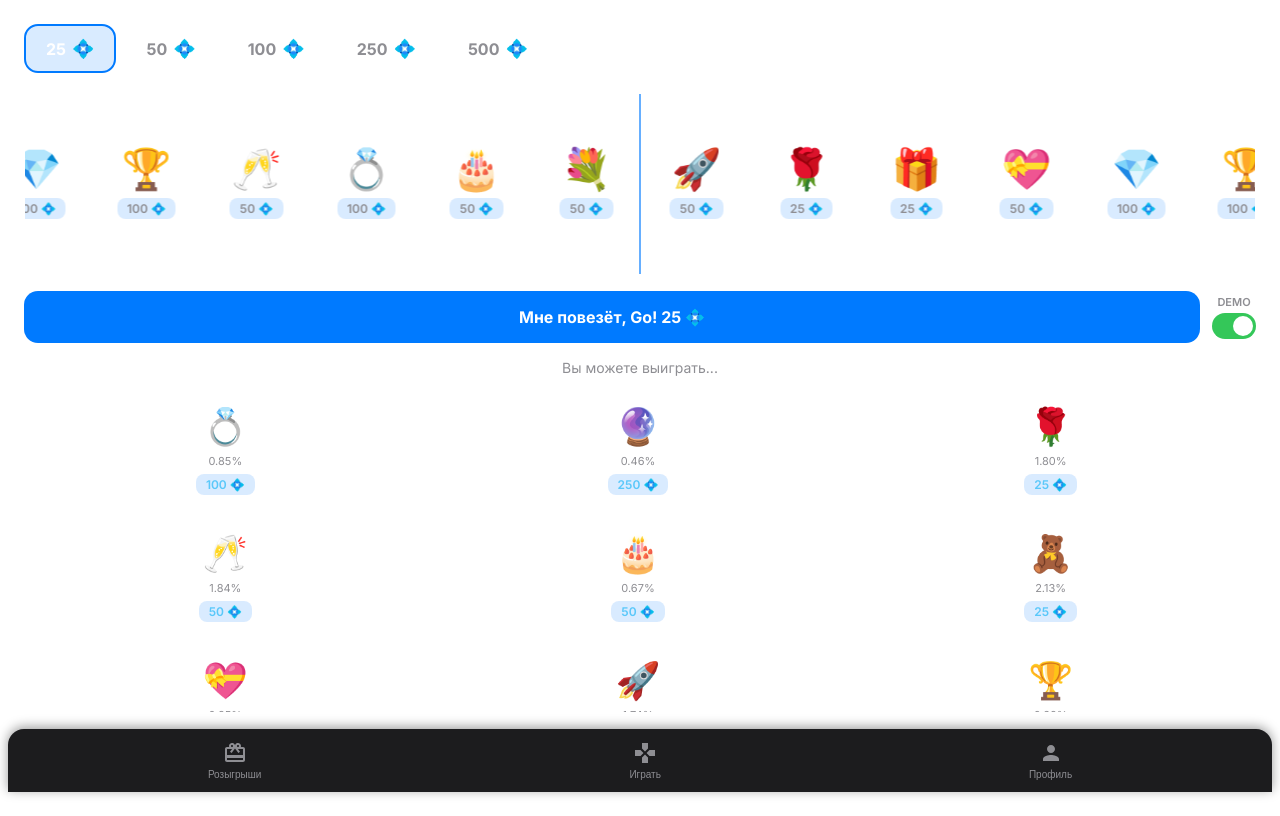
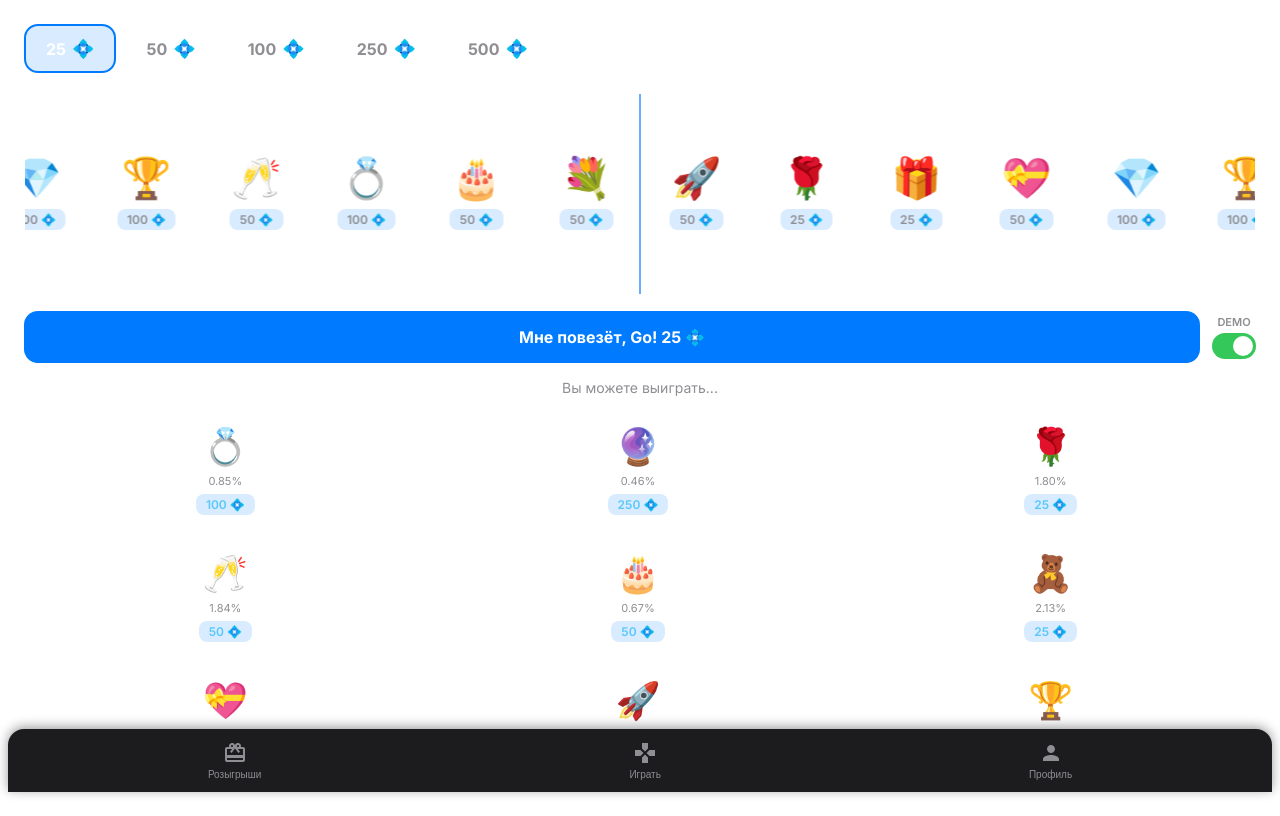
Before and after one commit to deewau/pigfarm-client, a React (Vite) app in the folder client/: page /play in a window 1280 px wide. Built offline with nearby package versions, Linux system fonts and the light colour scheme; no server answers.

Commit message:
fix: increase roulette container and item height to show full cost

```diff
--- a/client/src/pages/Play.css
+++ b/client/src/pages/Play.css
@@ -49,7 +49,7 @@
 /* Рулетка */
 .play__roulette-container {
   position: relative;
-  height: 180px;
+  height: 200px;
   border-radius: 20px;
   overflow: hidden;
   background: rgba(255, 255, 255, 0.03);
@@ -78,15 +78,15 @@
 .play__roulette-item {
   flex-shrink: 0;
   width: 100px;
-  height: 148px;
+  height: 168px;
   display: flex;
   flex-direction: column;
   align-items: center;
   justify-content: center;
-  gap: 8px;
+  gap: 10px;
   background: rgba(255, 255, 255, 0.04);
   border-radius: 16px;
-  padding: 8px;
+  padding: 10px;
   box-sizing: border-box;
 }
 
```
